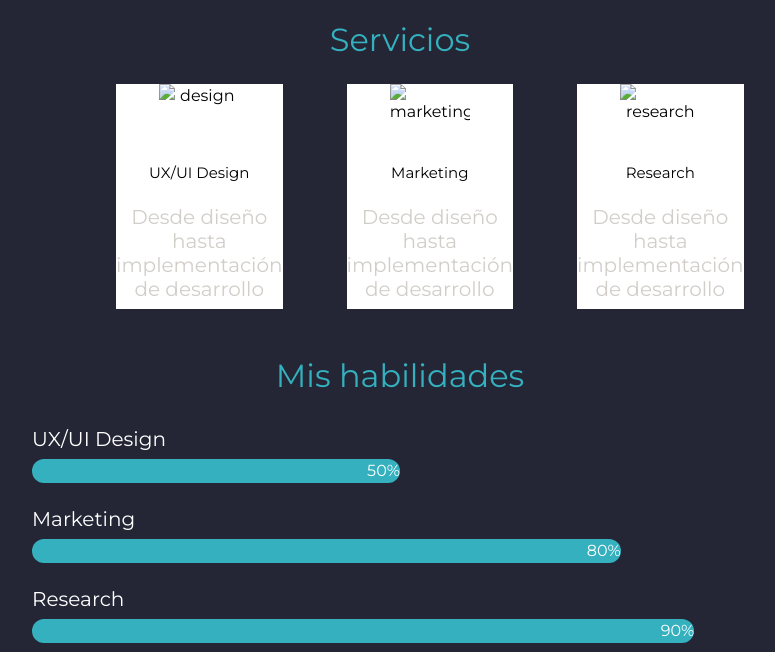
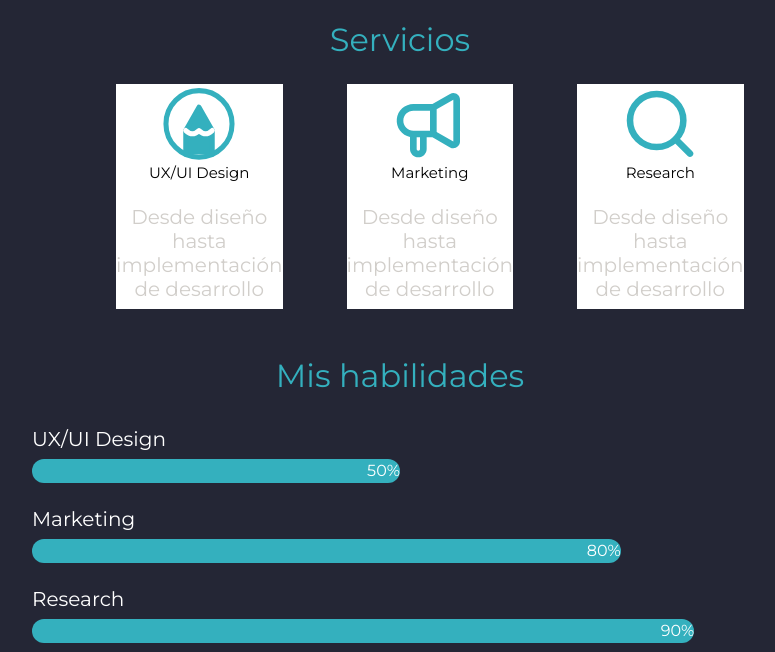
Before and after one commit to AldoHer87/Portafolio, a plain HTML site: page index.html in a window 1280 px wide. Shown: the part 844-1496 px from the top of the page, without its empty margins (240-1015 px from the left). Drawn offline with nearby package versions, Linux system fonts and the light colour scheme.

Commit message:
arreglo imagenes

```diff
--- a/index.html
+++ b/index.html
@@ -92,7 +92,7 @@
     <div class="services-container">
         <div class="services-scroll">
             <div class="services-img">
-                <img class="imagen" src="../proyecto/Iconos/pencil.svg" alt="design">
+                <img class="imagen" src="./Iconos/pencil.svg" alt="design">
                 <div class="services-text">
                     <h4>UX/UI Design</h4>
                     <br>
@@ -101,7 +101,7 @@
             </div>
             <br>
             <div class="services-img">
-                    <img class="imagen" src="../proyecto/Iconos/speaker.svg" alt="marketing">
+                    <img class="imagen" src="./Iconos/speaker.svg" alt="marketing">
 
                 <div class="services-text">
                     <h4>Marketing</h4>
@@ -111,7 +111,7 @@
             </div>
             <br>
             <div class="services-img">
-                    <img class="imagen" src="../proyecto/Iconos/search.svg" alt="research">
+                    <img class="imagen" src="./Iconos/search.svg" alt="research">
 
                 <div class="services-text">
                     <h4>Research</h4>
@@ -183,13 +183,13 @@
         <h2>Contacto</h2>
             <br>
             <div class="cel-box">
-                <img src="../proyecto/Iconos/phone.svg" alt="phone">
+                <img src="./Iconos/phone.svg" alt="phone">
                 <h4 class="title-contact">Número de celular</h4>
                 <h5 class="text-contact">22 24 56 19 52</h5>
             </div>
             <br>
             <div class="email-box">
-                <img src="../proyecto/Iconos/mail.svg" alt="mail">
+                <img src="./Iconos/mail.svg" alt="mail">
                 <h4 class="title-contact">Email</h4>
                 <h5 class="text-contact">aldojhc@gmail.com</h5>
             </div>
```
